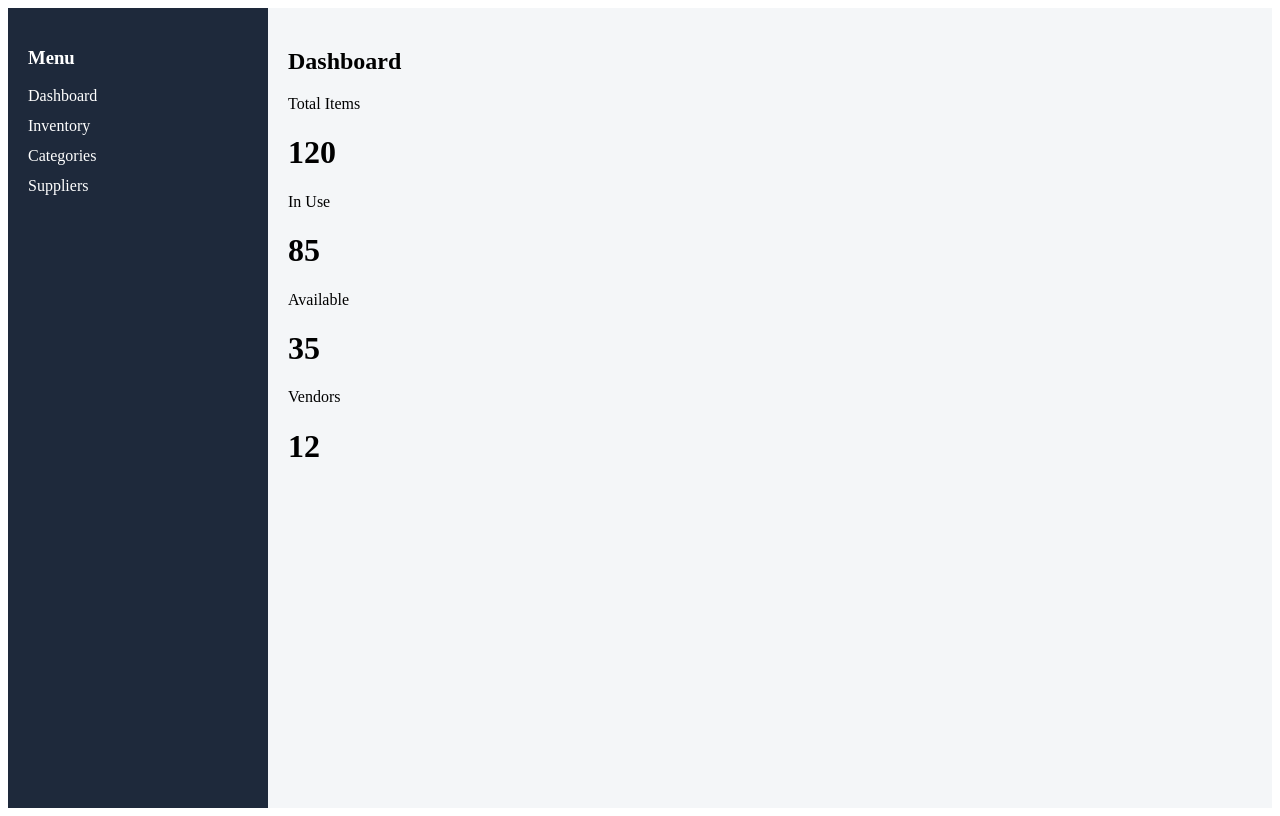
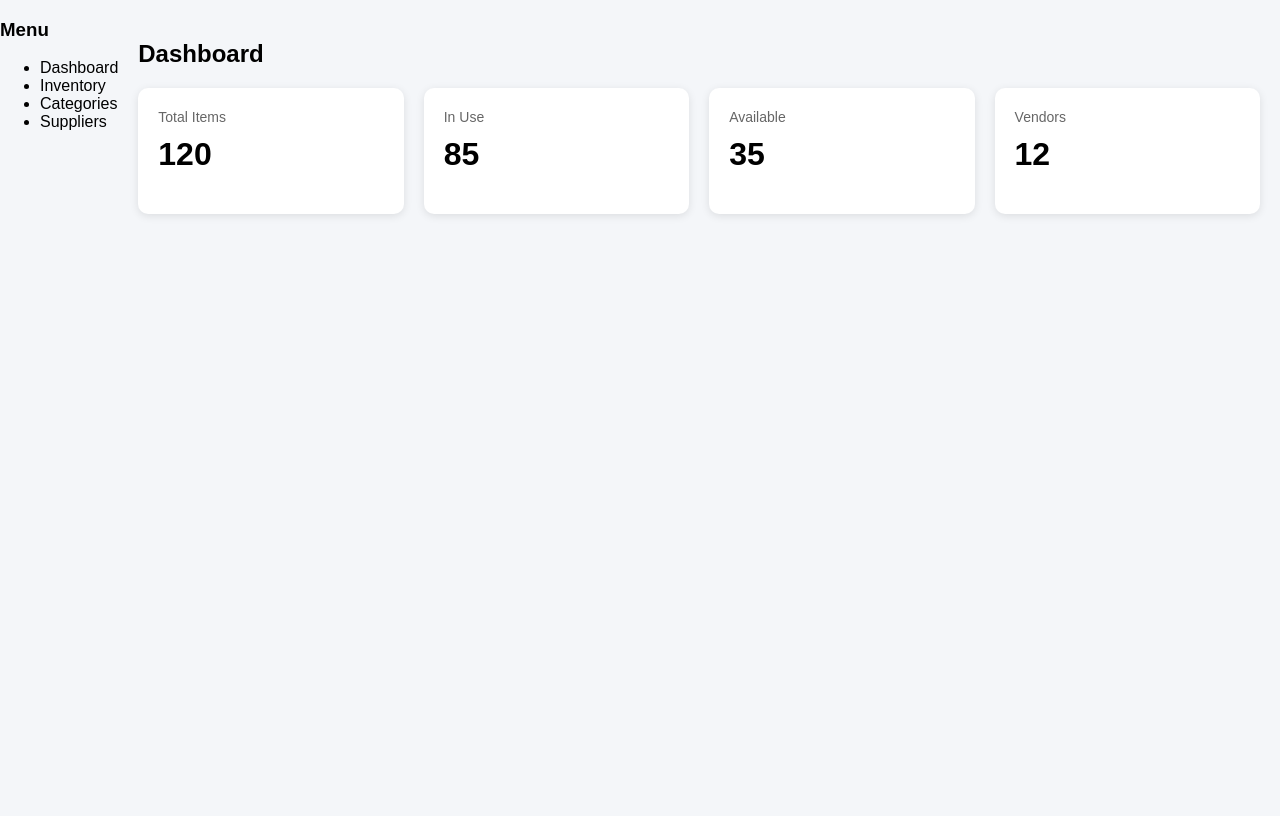
Before and after one commit to EStoreB/inventory-react-ui, a React (Vite) app: page / in a window 1280 px wide. Built offline with nearby package versions, Linux system fonts and the light colour scheme.

Commit message:
Update CSS for layout and card styling
Refactor styles for layout and card components.

```diff
--- a/src/styles.css
+++ b/src/styles.css
@@ -1,27 +1,38 @@
+body {
+  margin: 0;
+  font-family: Arial, sans-serif;
+  background: #f4f6f9;
+}
+
 .layout {
   display: flex;
-  min-height: 100vh;
-}
-
-.sidebar {
-  width: 220px;
-  background: #1e293b;
-  color: white;
-  padding: 20px;
-}
-
-.sidebar ul {
-  list-style: none;
-  padding: 0;
-}
-
-.sidebar li {
-  margin: 12px 0;
-  cursor: pointer;
 }
 
 .content {
-  flex: 1;
   padding: 20px;
-  background: #f4f6f8;
+  width: 100%;
 }
+
+.cards {
+  display: grid;
+  grid-template-columns: repeat(auto-fit, minmax(200px, 1fr));
+  gap: 20px;
+  margin-top: 20px;
+}
+
+.card {
+  background: #ffffff;
+  padding: 20px;
+  border-radius: 10px;
+  box-shadow: 0 2px 8px rgba(0,0,0,0.1);
+}
+
+.card span {
+  font-size: 14px;
+  color: #666;
+}
+
+.card h1 {
+  margin-top: 10px;
+  font-size: 32px;
+}
```
